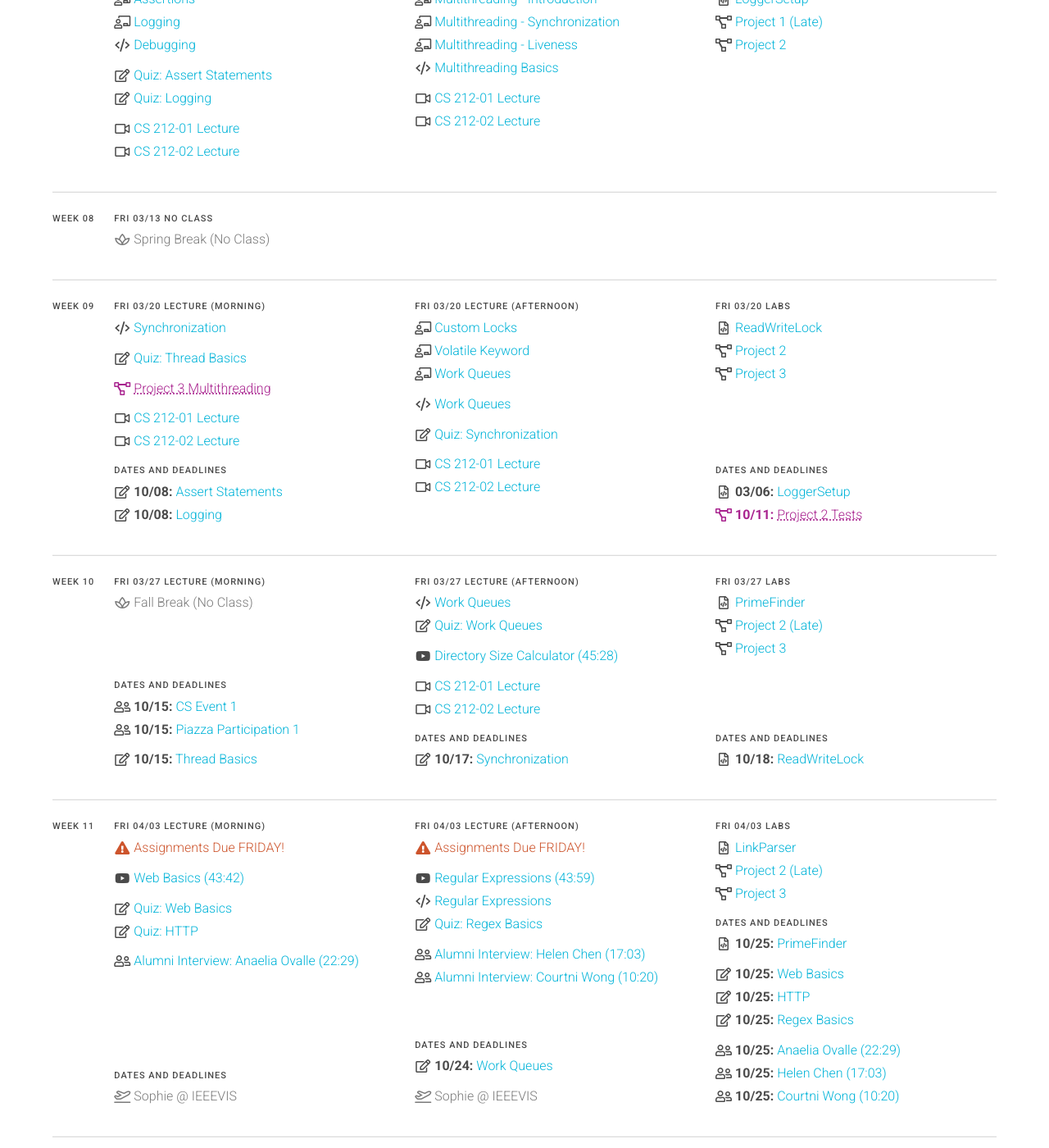
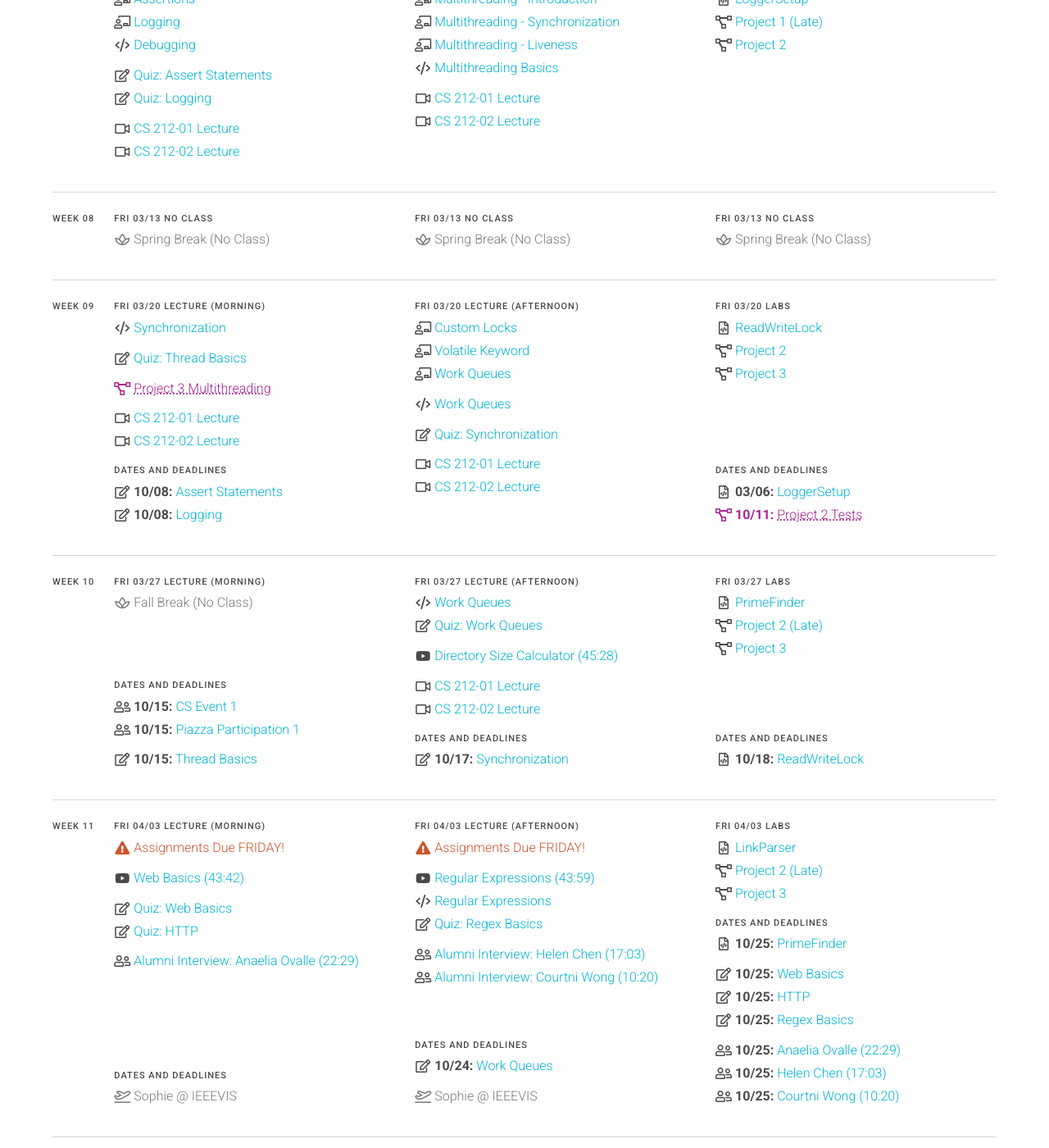
Before and after one commit to usf-cs212-spring2020/usf-cs212-spring2020.github.io, a Jekyll site: the page built from schedule.md, in a window 1280 px wide and 1400 px high, scrolled down 2470 px. Shown: the whole window at 82% size. Built offline with Jekyll 4.4.1, drawn with Linux system fonts in a browser that asks for light colours; some of the changed text lies outside the part shown.

Commit message:
Update schedule.yml
Fix missing columns in schedule

```diff
--- a/_data/schedule.yml
+++ b/_data/schedule.yml
@@ -743,6 +743,22 @@
             class: far fa-spa
           text: 'Spring Break (No Class)'
           type: 'has-text-grey'
+    - label: "No Class"
+      start: 2020-03-13
+      class: ''
+      items:
+        - icon:
+            class: far fa-spa
+          text: 'Spring Break (No Class)'
+          type: 'has-text-grey'
+    - label: "No Class"
+      start: 2020-03-13
+      class: ''
+      items:
+        - icon:
+            class: far fa-spa
+          text: 'Spring Break (No Class)'
+          type: 'has-text-grey'
 
 - week: 9
   columns:
@@ -1033,7 +1049,22 @@
             class: far fa-spa
           text: 'Easter Holiday (No Class)'
           type: 'has-text-grey'
-
+    - label: "No Class"
+      start: 2020-04-10
+      class: ''
+      items:
+        - icon:
+            class: far fa-spa
+          text: 'Spring Break (No Class)'
+          type: 'has-text-grey'
+    - label: "No Class"
+      start: 2020-04-10
+      class: ''
+      items:
+        - icon:
+            class: far fa-spa
+          text: 'Spring Break (No Class)'
+          type: 'has-text-grey'
 
 - week: 13
   columns:
```
